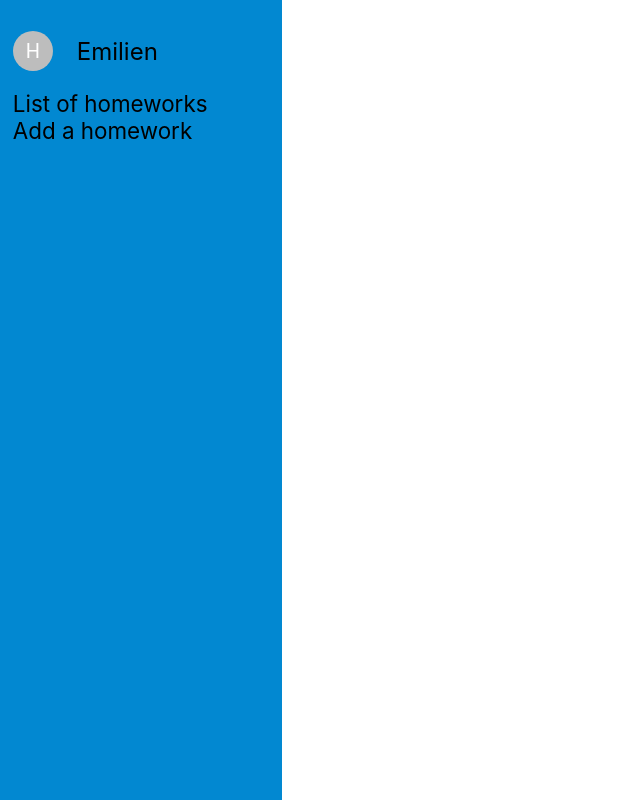
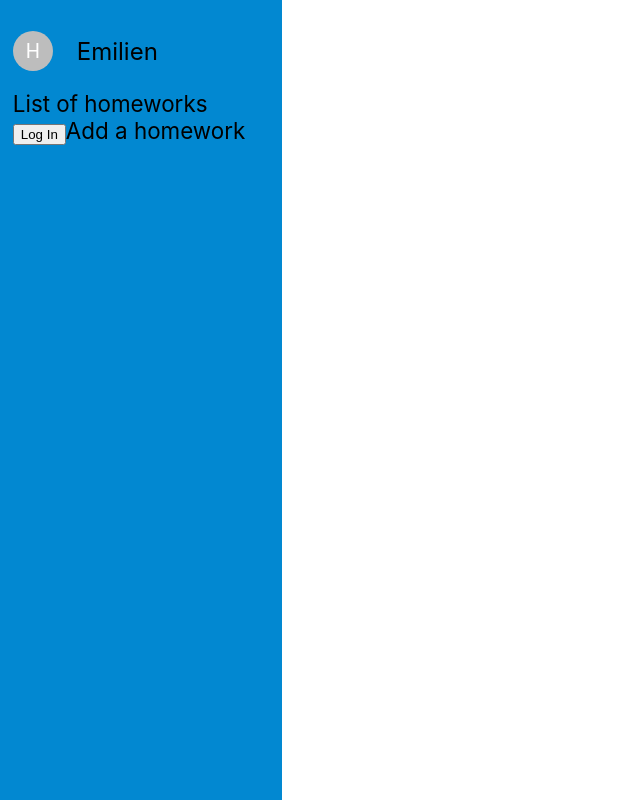
Before and after one commit to eparisLR/Homeworks-front, a React (Create React App) app: page / in a window 1280 px wide. Shown: the whole page, without its empty margins (0-640 px from the left). Built offline with nearby package versions, Linux system fonts and the light colour scheme; no server answers.

Commit message:
:sparkles: : starting auth0

```diff
--- a/package.json
+++ b/package.json
@@ -3,6 +3,7 @@
   "version": "0.1.0",
   "private": true,
   "dependencies": {
+    "@auth0/auth0-react": "^1.9.0",
     "@emotion/react": "^11.7.1",
     "@emotion/styled": "^11.6.0",
     "@mui/icons-material": "^5.2.5",
@@ -12,6 +13,7 @@
     "@testing-library/jest-dom": "^5.16.1",
     "@testing-library/react": "^12.1.2",
     "@testing-library/user-event": "^13.5.0",
+    "dotenv": "^15.0.0",
     "formik": "^2.2.9",
     "history": "^5.2.0",
     "moment": "^2.29.1",
--- /dev/null
+++ b/src/components/authentication/LoginButton.js
@@ -0,0 +1,10 @@
+import React from "react";
+import { useAuth0 } from "@auth0/auth0-react";
+
+const LoginButton = () => {
+  const { loginWithRedirect } = useAuth0();
+
+  return <button onClick={() => loginWithRedirect()}>Log In</button>;
+};
+
+export default LoginButton;
--- a/src/components/homeworks/ListHomeworks.js
+++ b/src/components/homeworks/ListHomeworks.js
@@ -21,12 +21,14 @@ const ListHomeworks = (props) => {
 
 
     return(
+        <div>
         <Box sx={{
                 display: 'grid',
                 gridTemplateColumns: 'repeat(3, 1fr)',
             }}>
             {renderHomeworks}
         </Box>
+        </div>
     )
 }
 
--- a/src/components/layout/SideMenu.js
+++ b/src/components/layout/SideMenu.js
@@ -1,5 +1,6 @@
 import { Avatar, Box } from "@mui/material"
 import { Link } from "react-router-dom"
+import LoginButton from "../authentication/LoginButton"
 
 const SideMenu = (props) => {
     return(
@@ -13,6 +14,7 @@ const SideMenu = (props) => {
                     <Link to="/" style={{ color: 'inherit', textDecoration: 'inherit', fontSize: '1.4rem'}}>List of homeworks</Link>
                 </Box>
                 <Box>
+                <LoginButton/>
                     <Link to="/new" style={{ color: 'inherit', textDecoration: 'inherit', fontSize: '1.4rem'}}>Add a homework</Link>
                 </Box>
             </Box>
--- a/src/index.js
+++ b/src/index.js
@@ -7,9 +7,14 @@ import reportWebVitals from './reportWebVitals';
 import { BrowserRouter, Route, Routes } from 'react-router-dom';
 import HomeworksEdit from './components/homeworks/HomeworksEdit';
 import HomeWorkCreate from './components/homeworks/HomeworkCreate';
+import { Auth0Provider } from '@auth0/auth0-react';
 
 ReactDOM.render(
-  <React.StrictMode>
+    <Auth0Provider
+    domain={process.env.REACT_APP_AUTH_DOMAIN}
+    clientId={process.env.REACT_APP_AUTH_CLIENT_ID}
+    redirectUri={window.location.origin}
+  >
     <BrowserRouter>
       <Routes>
         <Route path="/" element={<App />}>
@@ -19,7 +24,7 @@ ReactDOM.render(
         </Route>
       </Routes>
     </BrowserRouter>
-  </React.StrictMode>,
+    </Auth0Provider>,
   document.getElementById('root')
 );
 
```
Also changed, not shown: 2 other files (tests, documents, lock files or other folders).
